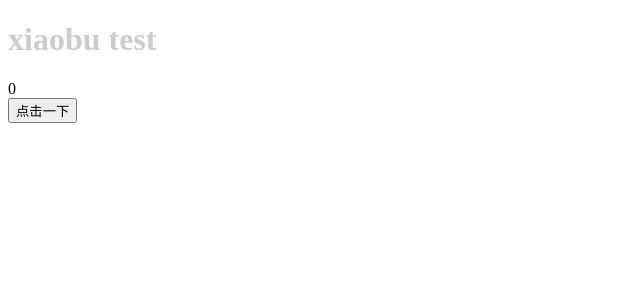
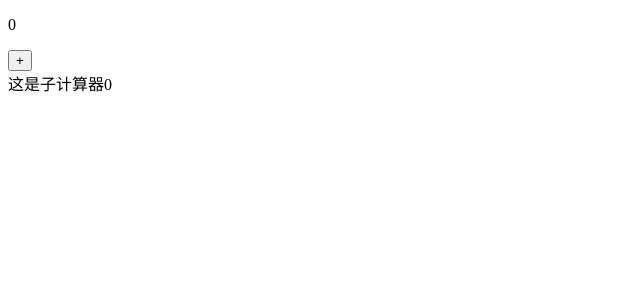
Before and after one commit to luoxiaobu/react, a React (Create React App) app in the folder base/: page / in a window 1280 px wide. Shown: the top 300 px of the page, without its empty margins (0-640 px from the left). Built offline with nearby package versions, Linux system fonts and the light colour scheme.

Commit message:
add lifecycle demo

```diff
--- a/base/src/index.js
+++ b/base/src/index.js
@@ -1,40 +1,93 @@
-// 核心库 预渲染平台无关 将模板变成 一个对象 vdom {props,type,ref}
+// 核心库 预渲染平台无关 将模板变成一个对象 vodm {props,type,ref}
 import React from 'react';
 
-//渲染库 可以把react渲染到不同平台上 react-dom react-native react-canvas
+// 渲染库 可以把react 渲染到不同平台上 react-dom react-canvas react-native
 import ReactDom from 'react-dom';
-
 
 class Counter extends React.Component {
     constructor(props) {
         super(props);
-        this.state = { number: 0, name: 'haha' };
-    }
-    // fiels class
-    handleClick = (event) => {
-        // 在当前批处理下 this.state.number 是不会改变的
-        // event.stopPropagation()
-        console.log(event)
-        this.setState({number:this.state.number + 1})
-        console.log(this.state.number)
-        this.setState({number:this.state.number + 1, name: 'xiaoyi'})
-        console.log(this.state.number)
-        this.setState((prestate)=>({number: prestate.number + 1}))
-        this.setState((prestate)=>({number: prestate.number + 1}))
-        this.setState((prestate)=>({number: prestate.number + 1}))
-        this.setState((prestate)=>({number: prestate.number + 1}))
-        this.setState({number:this.state.number + 1})
-        this.setState((prestate)=>({number: prestate.number + 1}))
-        setTimeout(()=>{console.log(this.state)})
+        this.state = {
+            number: 0,
+            name: 'xiaobu'
+        }
+        console.log('Counter 1.初始化状态状态对象 constructor');
     }
 
+    handleClick = () => {
+        this.setState({number: this.state.number + 1 })
+    }
+
+    componentWillMount() {
+        console.log('Counter 2.组件将要挂在 componentWillMount');
+    }
+    // 不常用生命周期
+    // 此方法仅作为性能优化的方式而存在
+    shouldComponentUpdate() {
+        console.log('Counter 5. 询问用户组件是否要更新, shouldComponentUpdate');
+        return true
+    }
+    componentWillUpdate() {
+        console.log('Counter 6. 组件将会更新，componentWillUpdate');
+    }
+    componentDidUpdate() {
+        console.log('Counter 7. 组件将会更新完成，componentDidUpdate');
+    }
+    componentDidMount() {
+        console.log('Counter 4.组件挂在成功 componentDidMount')
+    }
+    componentWillUnmount() {
+        // console.log('Counter')
+    }
     render() {
-        return(<div>
-            <h1 style={{color:'#ccc'}}>xiaobu test</h1>
-            <div>{this.state.number}</div>
-            <div><button onClick={this.handleClick}>点击一下</button></div>
-        </div>)
+        console.log('Counter 3.render 通过调用render方法获得虚拟DOM对象');
+        console.log(<ChildCounter {...this.state}/>)
+        return (
+            <div>
+                <p>{this.state.number}</p>
+                <button onClick={this.handleClick}>+</button>
+                <ChildCounter {...this.state}/>
+            </div>
+        )
     }
 }
 
-ReactDom.render(<Counter/>,document.getElementById('root'))
+class ChildCounter extends React.Component {
+    constructor(props){
+        super(props)
+        console.log(props)
+        this.state = { number: 0}
+        console.log('child: 1.constructor');
+    }
+    componentWillMount(){
+        console.log('child: 2.willmount')
+    }
+    componentDidMount(){
+        console.log('child: 4.didmount')
+    }
+    // 不常用生命周期 仅作为性能优化的方式存在
+    shouldComponentUpdate(){
+        console.log('child: 5.shouldUpdate')
+        return true
+    }
+    componentWillUpdate() {
+        console.log('child: 6.willUpdate')
+    }
+    componentDidUpdate(){
+        console.log('child: 7.didUpdate')
+    }
+    componentWillUnmount(){
+        console.log('child: willUnmount')
+    }
+    render(){
+        console.log('child: 3.render')
+        return (
+            <div>这是子计算器{this.state.number}</div>
+        )
+    }
+
+}
+
+
+
+ReactDom.render(<Counter/>, document.getElementById('root'))
```
Also changed, not shown: base/ref/createRef.js (+11 -13 lines).
